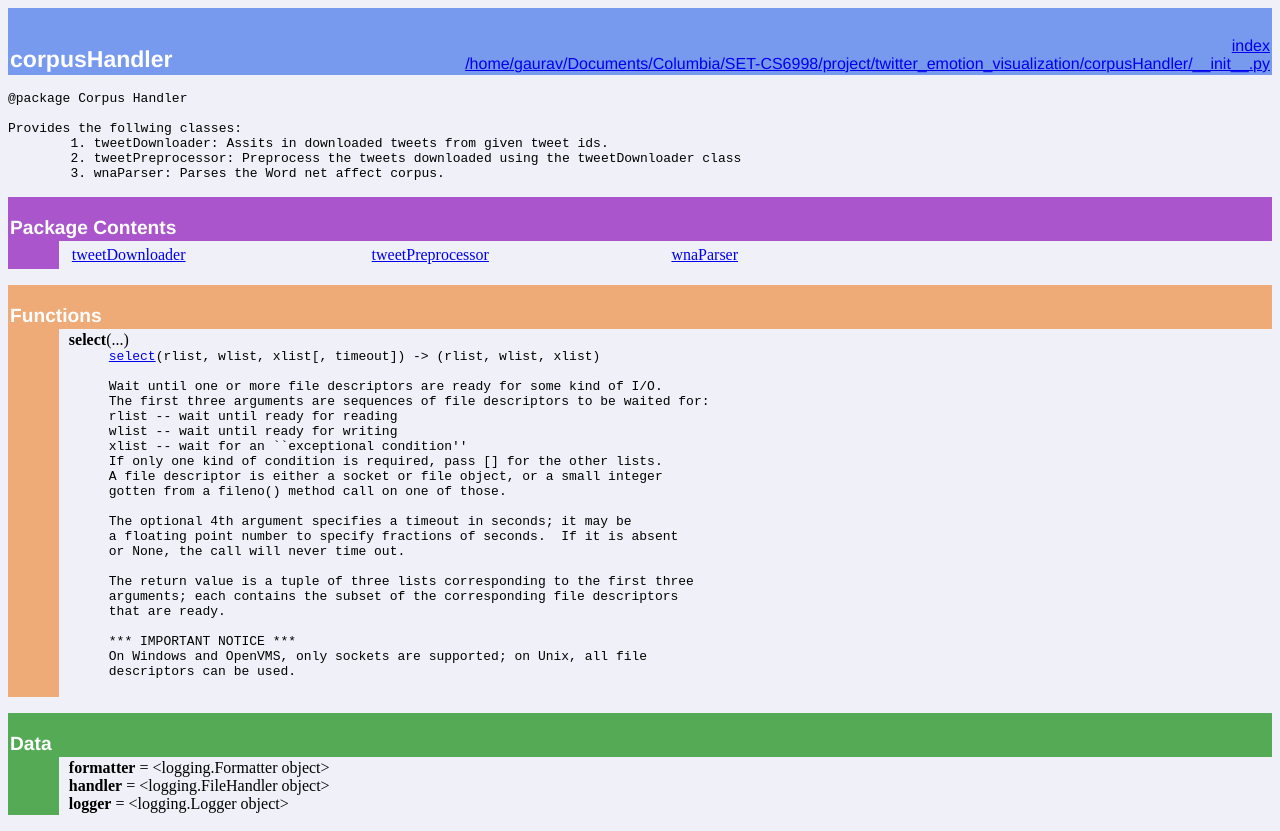
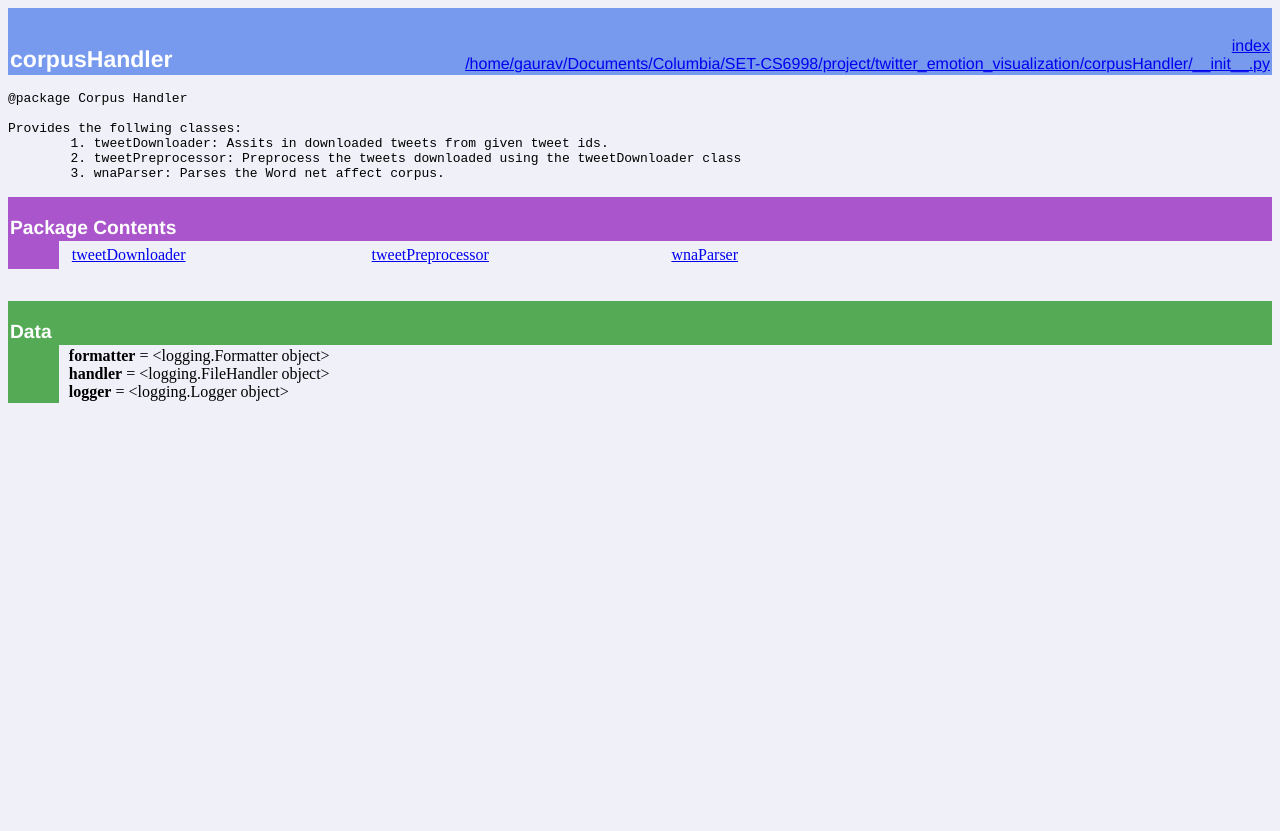
Before and after one commit to gauravahuja/twitter_emotion_visualization, a plain HTML site: page api_doc/corpusHandler.html in a window 1280 px wide. After the commit the page ends 800 px from the top, so only its background shows below. Drawn offline with Linux system fonts and the light colour scheme.

Commit message:
API Doc edit

```diff
--- a/api_doc/corpusHandler.html
+++ b/api_doc/corpusHandler.html
@@ -27,34 +27,7 @@ Provides&nbsp;the&nbsp;follwing&nbsp;classes:<br>
 </td><td width="25%" valign=top><a href="corpusHandler.wnaParser.html">wnaParser</a><br>
 </td><td width="25%" valign=top></td></tr></table></td></tr></table><p>
 <table width="100%" cellspacing=0 cellpadding=2 border=0 summary="section">
-<tr bgcolor="#eeaa77">
-<td colspan=3 valign=bottom>&nbsp;<br>
-<font color="#ffffff" face="helvetica, arial"><big><strong>Functions</strong></big></font></td></tr>
-
-<tr><td bgcolor="#eeaa77"><tt>&nbsp;&nbsp;&nbsp;&nbsp;&nbsp;&nbsp;</tt></td><td>&nbsp;</td>
-<td width="100%"><dl><dt><a name="-select"><strong>select</strong></a>(...)</dt><dd><tt><a href="#-select">select</a>(rlist,&nbsp;wlist,&nbsp;xlist[,&nbsp;timeout])&nbsp;-&gt;&nbsp;(rlist,&nbsp;wlist,&nbsp;xlist)<br>
-&nbsp;<br>
-Wait&nbsp;until&nbsp;one&nbsp;or&nbsp;more&nbsp;file&nbsp;descriptors&nbsp;are&nbsp;ready&nbsp;for&nbsp;some&nbsp;kind&nbsp;of&nbsp;I/O.<br>
-The&nbsp;first&nbsp;three&nbsp;arguments&nbsp;are&nbsp;sequences&nbsp;of&nbsp;file&nbsp;descriptors&nbsp;to&nbsp;be&nbsp;waited&nbsp;for:<br>
-rlist&nbsp;--&nbsp;wait&nbsp;until&nbsp;ready&nbsp;for&nbsp;reading<br>
-wlist&nbsp;--&nbsp;wait&nbsp;until&nbsp;ready&nbsp;for&nbsp;writing<br>
-xlist&nbsp;--&nbsp;wait&nbsp;for&nbsp;an&nbsp;``exceptional&nbsp;condition''<br>
-If&nbsp;only&nbsp;one&nbsp;kind&nbsp;of&nbsp;condition&nbsp;is&nbsp;required,&nbsp;pass&nbsp;[]&nbsp;for&nbsp;the&nbsp;other&nbsp;lists.<br>
-A&nbsp;file&nbsp;descriptor&nbsp;is&nbsp;either&nbsp;a&nbsp;socket&nbsp;or&nbsp;file&nbsp;object,&nbsp;or&nbsp;a&nbsp;small&nbsp;integer<br>
-gotten&nbsp;from&nbsp;a&nbsp;fileno()&nbsp;method&nbsp;call&nbsp;on&nbsp;one&nbsp;of&nbsp;those.<br>
-&nbsp;<br>
-The&nbsp;optional&nbsp;4th&nbsp;argument&nbsp;specifies&nbsp;a&nbsp;timeout&nbsp;in&nbsp;seconds;&nbsp;it&nbsp;may&nbsp;be<br>
-a&nbsp;floating&nbsp;point&nbsp;number&nbsp;to&nbsp;specify&nbsp;fractions&nbsp;of&nbsp;seconds.&nbsp;&nbsp;If&nbsp;it&nbsp;is&nbsp;absent<br>
-or&nbsp;None,&nbsp;the&nbsp;call&nbsp;will&nbsp;never&nbsp;time&nbsp;out.<br>
-&nbsp;<br>
-The&nbsp;return&nbsp;value&nbsp;is&nbsp;a&nbsp;tuple&nbsp;of&nbsp;three&nbsp;lists&nbsp;corresponding&nbsp;to&nbsp;the&nbsp;first&nbsp;three<br>
-arguments;&nbsp;each&nbsp;contains&nbsp;the&nbsp;subset&nbsp;of&nbsp;the&nbsp;corresponding&nbsp;file&nbsp;descriptors<br>
-that&nbsp;are&nbsp;ready.<br>
-&nbsp;<br>
-***&nbsp;IMPORTANT&nbsp;NOTICE&nbsp;***<br>
-On&nbsp;Windows&nbsp;and&nbsp;OpenVMS,&nbsp;only&nbsp;sockets&nbsp;are&nbsp;supported;&nbsp;on&nbsp;Unix,&nbsp;all&nbsp;file<br>
-descriptors&nbsp;can&nbsp;be&nbsp;used.</tt></dd></dl>
-</td></tr></table><p>
+</table><p>
 <table width="100%" cellspacing=0 cellpadding=2 border=0 summary="section">
 <tr bgcolor="#55aa55">
 <td colspan=3 valign=bottom>&nbsp;<br>
```
